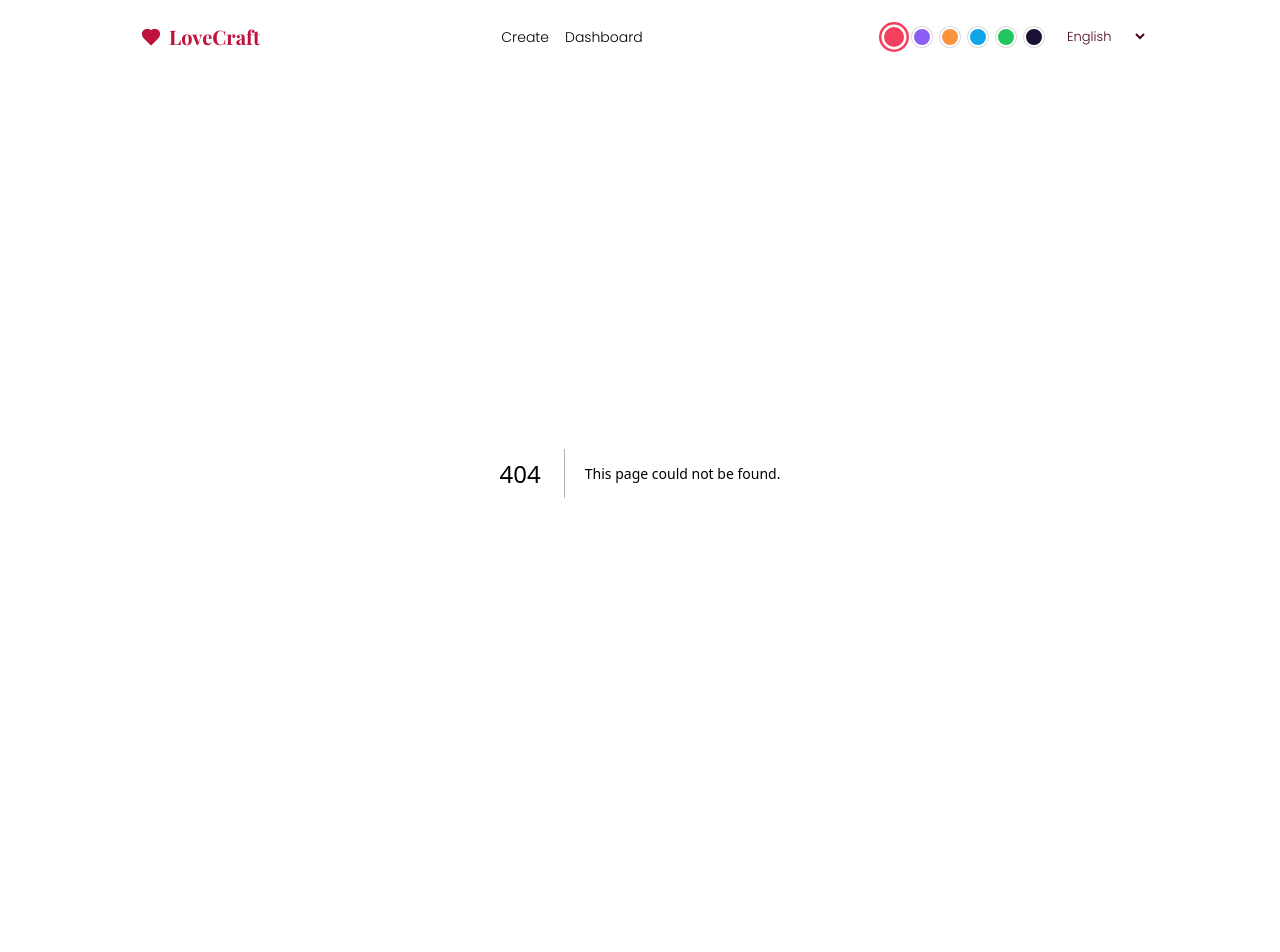
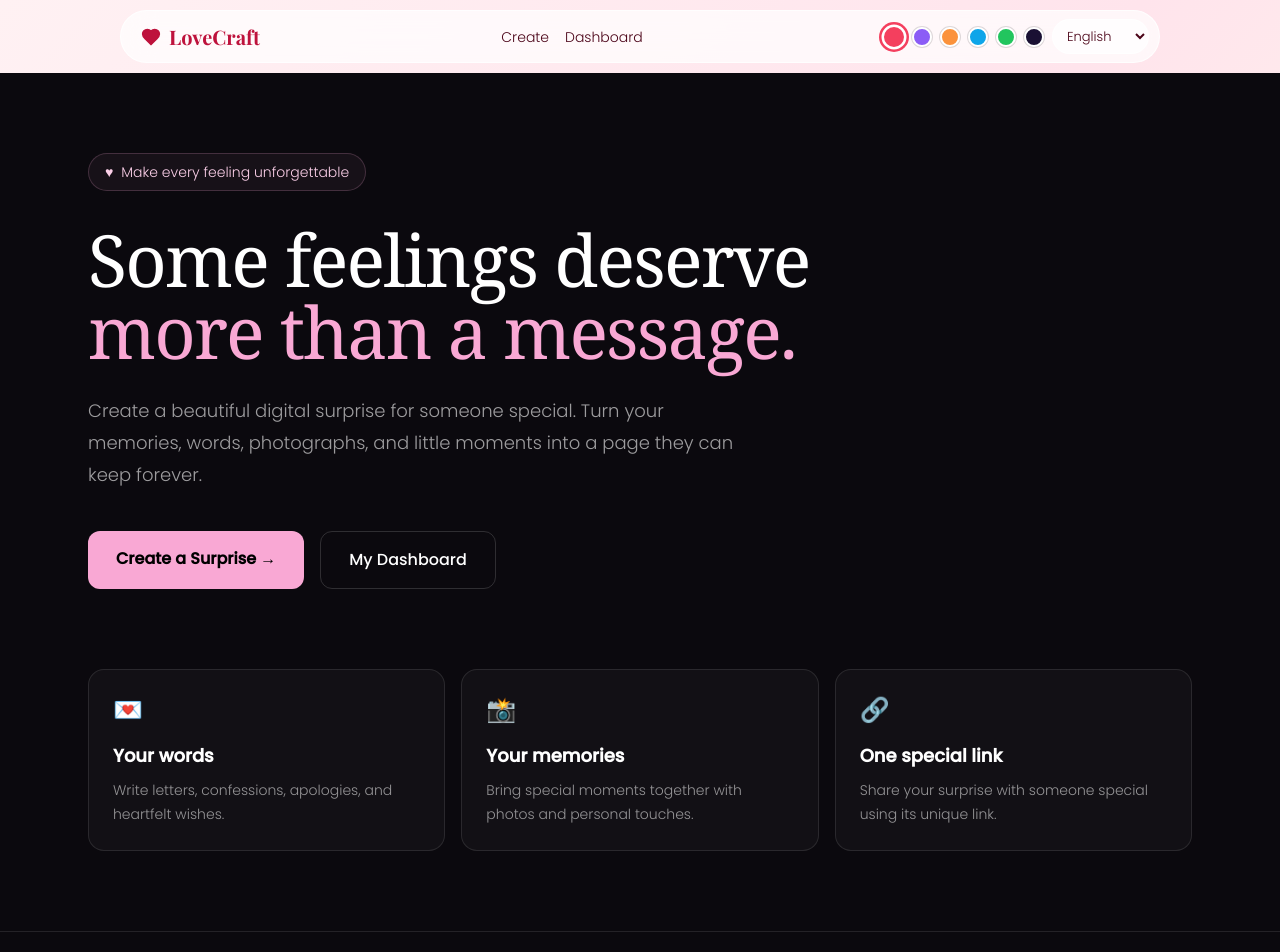
Before and after one commit to dipeshkharel14-hub/lovecraft, a Next.js app: page / in a window 1280 px wide. Before the commit this address had no page. Shown: the top 952 px of the page. Before the commit the page ends 873 px from the top, so only its background shows below. Built offline with nearby package versions, Linux system fonts and the light colour scheme.

Commit message:
Create page.tsx

```diff
--- /dev/null
+++ b/app/page.tsx
@@ -0,0 +1,74 @@
+
+import Link from "next/link";
+
+export default function HomePage() {
+  return (
+    <main className="min-h-screen bg-[#0b090e] text-white">
+      <section className="mx-auto flex min-h-[85vh] max-w-6xl flex-col justify-center px-6 py-20">
+        <div className="mb-8 inline-flex w-fit items-center gap-2 rounded-full border border-pink-300/20 bg-pink-300/5 px-4 py-2 text-sm text-pink-200">
+          <span>♥</span>
+          <span>Make every feeling unforgettable</span>
+        </div>
+
+        <h1 className="max-w-4xl font-serif text-5xl font-medium leading-tight tracking-tight sm:text-7xl">
+          Some feelings deserve
+          <span className="block text-pink-300">
+            more than a message.
+          </span>
+        </h1>
+
+        <p className="mt-7 max-w-2xl text-lg leading-8 text-white/60">
+          Create a beautiful digital surprise for someone special.
+          Turn your memories, words, photographs, and little moments
+          into a page they can keep forever.
+        </p>
+
+        <div className="mt-10 flex flex-wrap gap-4">
+          <Link
+            href="/create"
+            className="rounded-xl bg-pink-300 px-7 py-4 font-semibold text-black transition hover:bg-pink-200"
+          >
+            Create a Surprise →
+          </Link>
+
+          <Link
+            href="/dashboard"
+            className="rounded-xl border border-white/15 px-7 py-4 font-medium text-white transition hover:bg-white/5"
+          >
+            My Dashboard
+          </Link>
+        </div>
+
+        <div className="mt-20 grid gap-4 sm:grid-cols-3">
+          <div className="rounded-2xl border border-white/10 bg-white/[0.03] p-6">
+            <div className="text-2xl">💌</div>
+            <h2 className="mt-4 text-lg font-semibold">Your words</h2>
+            <p className="mt-2 text-sm leading-6 text-white/55">
+              Write letters, confessions, apologies, and heartfelt wishes.
+            </p>
+          </div>
+
+          <div className="rounded-2xl border border-white/10 bg-white/[0.03] p-6">
+            <div className="text-2xl">📸</div>
+            <h2 className="mt-4 text-lg font-semibold">Your memories</h2>
+            <p className="mt-2 text-sm leading-6 text-white/55">
+              Bring special moments together with photos and personal touches.
+            </p>
+          </div>
+
+          <div className="rounded-2xl border border-white/10 bg-white/[0.03] p-6">
+            <div className="text-2xl">🔗</div>
+            <h2 className="mt-4 text-lg font-semibold">One special link</h2>
+            <p className="mt-2 text-sm leading-6 text-white/55">
+              Share your surprise with someone special using its unique link.
+            </p>
+          </div>
+        </div>
+      </section>
+
+      <footer className="border-t border-white/10 px-6 py-6 text-center text-sm text-white/40">
+        LoveCraft · Made for the moments that matter.
+      </footer>
+    </main>
+  );
+}
```
